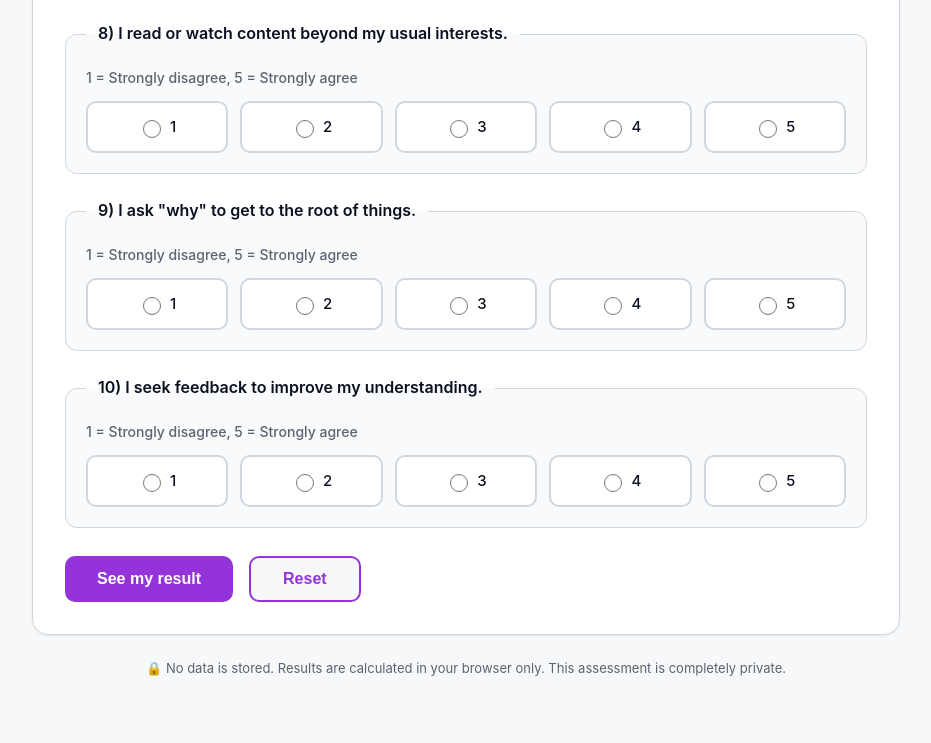
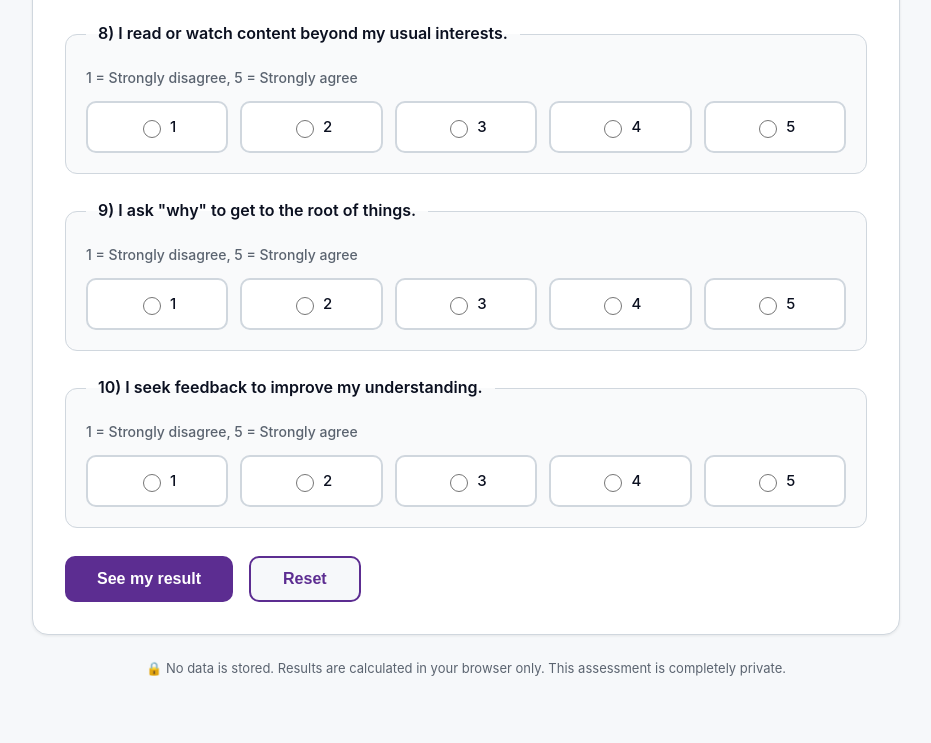
Before and after one commit to jeromenaif/curiosity-quiz, a plain HTML site: page index.html in a window 1280 px wide. Shown: the part 1441-2184 px from the top of the page, without its empty margins (174-1105 px from the left). Drawn offline with Linux system fonts and the light colour scheme.

Commit message:
Add files via upload

```diff
--- a/index.html
+++ b/index.html
@@ -7,7 +7,7 @@
   <style>
     /* Proximus Brand Colors */
     :root {
-      --primary: #9533DB;        /* Proximus Purple */
+      --primary: #5C2D91;        /* Proximus Purple */
       --primary-dark: #7B2AC2;   /* Darker purple for hover/active */
       --secondary: #005AC7;      /* Proximus Blue */
       --text: #0B1020;
@@ -27,7 +27,7 @@
 
     body {
       margin: 0;
-      font-family: -apple-system, BlinkMacSystemFont, "Segoe UI", Roboto, "Helvetica Neue", Arial, sans-serif;
+      font-family: proximus, BlinkMacSystemFont, "Segoe UI", Roboto, "Helvetica Neue", Arial, sans-serif;
       color: var(--text);
       background: var(--bg);
       line-height: 1.6;
```
